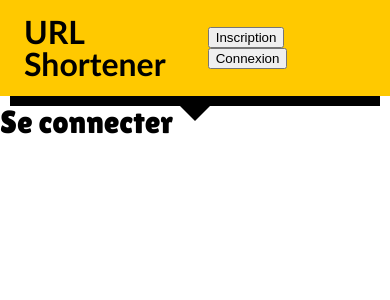
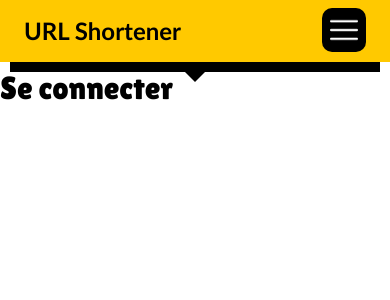
Before and after one commit to mhubert-pmn/Front-Url-Shortener, a React (Create React App) app in the folder front-url-shortener/: page / in a window 390 px wide. Shown: the top 300 px of the page. Built offline with nearby package versions, Linux system fonts and the light colour scheme.

Commit message:
[Feature] Add responsive menu
- Create MobileMenu component
- Add function to display the submenu

```diff
--- a/front-url-shortener/src/components/layout/Header/Header.js
+++ b/front-url-shortener/src/components/layout/Header/Header.js
@@ -1,7 +1,8 @@
-import React from 'react';
+import React, { useState } from 'react';
 import { Link } from 'react-router-dom';
 
 import './header.scss';
+import MenuIcon from '../../../medias/menu.png';
 
 const token = localStorage.getItem("token");
 
@@ -35,26 +36,65 @@ export const Menu = () => {
   return(
     <div className="menu">
       <ul className="menu__links">
-        {token !== null && headerLinks.map(link => (
+        {token === null && headerLinks.map(link => (
           <li key={link.text}>
             <Link to={link.link}>{link.text}</Link>
           </li>
         ))}
+      </ul>
 
         {headerButtons.map(button => (
           token !== null ? (
             (button.text !== "Inscription" && button.text !== "Connexion") &&
-            <button type="button">
+            <button type="button" key={button.text}>
               <Link to={button.link}>{button.text}</Link>
             </button>
           ) : (
             button.text !== "Déconnexion" &&
-            <button type="button">
+            <button type="button" key={button.text}>
               <Link to={button.link}>{button.text}</Link>
             </button>
           )
         ))}
-      </ul>
+    </div>
+  )
+}
+
+export const MobileMenu = () => {
+  const [displayMenu, setDisplayMenu] = useState(false);
+
+  const onIconClick = () => {
+    setDisplayMenu(!displayMenu);
+    console.log(displayMenu);
+  }
+
+  return (
+    <div className="mobile-menu">
+      <img src={MenuIcon} alt="menu icon" onClick={onIconClick} />
+
+      <div className="mobile-menu__sub-menu" style={displayMenu === false ? {display: "none"} : {display: "block"}}>
+        <ul className="mobile-menu__sub-menu__links">
+          {token !== null && headerLinks.map(link => (
+            <li key={link.text}>
+              <Link to={link.link}>{link.text}</Link>
+            </li>
+          ))}
+
+          {headerButtons.map(button => (
+            token !== null ? (
+              (button.text !== "Inscription" && button.text !== "Connexion") &&
+              <li key={button.text}>
+                <Link to={button.link}>{button.text}</Link>
+              </li>
+            ) : (
+              button.text !== "Déconnexion" &&
+              <li key={button.text}>
+                <Link to={button.link}>{button.text}</Link>
+              </li>
+            )
+          ))}
+        </ul>
+      </div>
     </div>
   )
 }
@@ -73,6 +113,7 @@ export const Header = ({ ...props }) => {
       <div className="header__content">
         <p className="header__content__logo">URL Shortener</p>
         <Menu />
+        <MobileMenu />
       </div>
 
       <SubHeader />
--- a/front-url-shortener/src/components/layout/Header/header.scss
+++ b/front-url-shortener/src/components/layout/Header/header.scss
@@ -6,9 +6,17 @@
     justify-content: space-between;
     padding: 1rem 1.5rem;
 
+    @media screen and (max-width: 900px) {
+      padding: 0.5rem 1.5rem;
+    }
+
     &__logo {
       font-size: 2rem;
       font-weight: bold;
+
+      @media screen and (max-width: 900px) {
+        font-size: 1.5rem;
+      }
 
       &:hover {
         color: #000;
@@ -16,6 +24,14 @@
     }
 
     .menu {
+      @media screen and (max-width: 899px) {
+        display: none;
+      }
+
+      display: flex;
+      align-items: center;
+      justify-content: right;
+
       &__links {
         li {
           list-style-type: none;
@@ -34,6 +50,53 @@
     }
   }
 
+  .mobile-menu {
+    @media screen and (min-width: 900px) {
+      display: none;
+    }
+
+    text-align: right;
+    position: relative;
+    flex-basis: 50%;
+
+    img {
+      width: 28px;
+      background-color: #000;
+      border-radius: 10px;
+      padding: 8px;
+    }
+
+    &__sub-menu {
+      background-color: #000;
+      position: absolute;
+      z-index: 100;
+      right: 0;
+      top: 80%;
+      width: 90%;
+
+      @media screen and (min-width: 640px) {
+        width: 60%;
+      }
+
+      &__links {
+        li {
+          text-align: center;
+          border-top: 1px solid #505050;
+
+          &:first-child {
+            border-top: none;
+          }
+
+          a {
+            color: #FFF;
+            display: block;
+            padding: 8px 1rem;
+          }
+        }
+      }
+    }
+  }
+
   &__sub-header {
     position: relative;
     width: 95%;
@@ -48,7 +111,7 @@
       border-right: 15px solid transparent;
       border-top: 15px solid #000;
       position: absolute;
-      bottom: -15px;
+      bottom: -10px;
       left: 50%;
       transform: translateX(-50%);
     }
--- a/front-url-shortener/src/index.scss
+++ b/front-url-shortener/src/index.scss
@@ -10,6 +10,10 @@ body {
   h1 {
     font-family: 'Lilita One', 'Times New Roman', Times, serif;
     font-weight: 400;
+  }
+
+  img {
+    max-width: 100%;
   }
 
   a {
```
Also changed, not shown: front-url-shortener/src/medias/menu.png (added).
